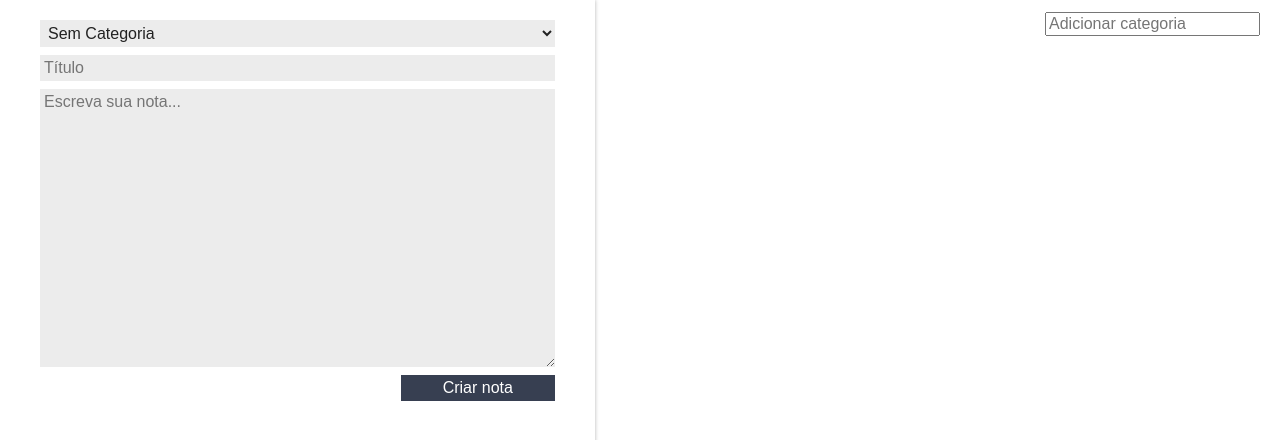
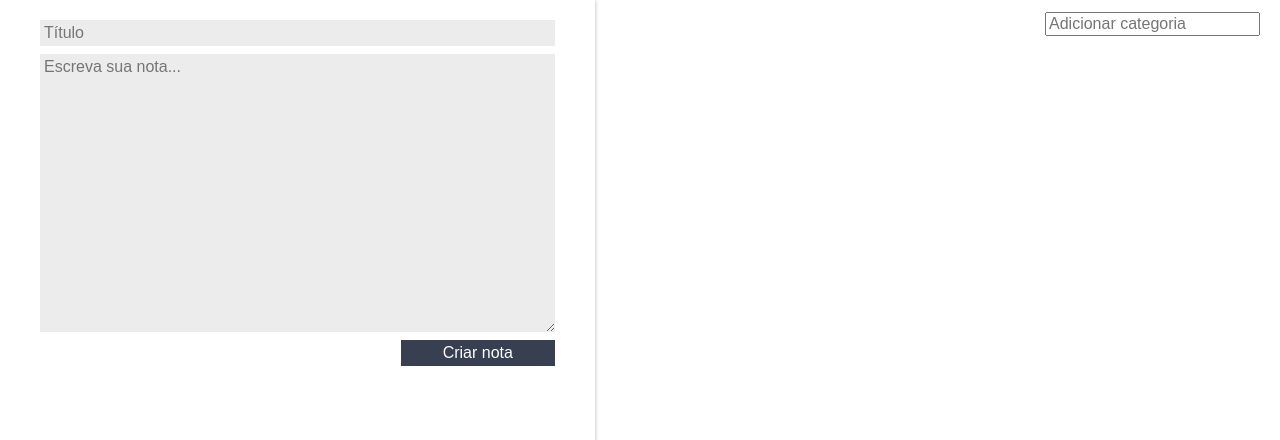
Before and after one commit to vanisantos/note-manager, a React (Create React App) app: page / in a window 1280 px wide. Shown: the top 440 px of the page. Built offline with nearby package versions, Linux system fonts and the light colour scheme.

Commit message:
Revert "add category to card"
This reverts commit 83e33114e98cd53bf7998c9564dcaabb2bef9a9f.

```diff
--- a/src/App.js
+++ b/src/App.js
@@ -14,11 +14,10 @@ class App extends Component {
     };
   }
 
-  createNote(title, text, category) {
+  createNote(title, text) {
     const newNote = {
       title,
-      text,
-      category
+      text
     }
 
     const newNoteList = [...this.state.notes, newNote]
@@ -53,10 +52,7 @@ class App extends Component {
   render() {
     return (
       <section className="contend">
-        <FormRegister
-          categories={this.state.categories}
-          createNote={this.createNote.bind(this)}
-        />
+        <FormRegister createNote={this.createNote.bind(this)}/>
         <main className="main-contend">
           <CategoriesList
             addCategory={this.addCategory.bind(this)}
--- a/src/Components/CardNote/CardNote.jsx
+++ b/src/Components/CardNote/CardNote.jsx
@@ -15,7 +15,6 @@ class CardNote extends Component {
         <header className="card-note_header">
           <h3 className="card-note_title">{this.props.title}</h3>
           <DeleteSVG onClick={this.delete.bind(this)}/>
-          <h4>{this.props.category}</h4>
         </header>
         <p className="card-note_text">{this.props.text}</p>
       </section>
--- a/src/Components/FormRegister/FormRegister.jsx
+++ b/src/Components/FormRegister/FormRegister.jsx
@@ -7,7 +7,6 @@ class FormRegister extends Component {
     super(props);
     this.title = "";
     this.noteText = "";
-    this.category= "Sem Categoria";
   }
 
   _handleTitleChange(event) {
@@ -20,15 +19,10 @@ class FormRegister extends Component {
     this.noteText = event.target.value;
   }
 
-  _handleCategoryChange(event) {
-    event.stopPropagation();
-    this.category = event.target.value;
-  }
-
   _createNote(event) {
     event.preventDefault();
     event.stopPropagation();
-    this.props.createNote(this.title, this.noteText, this.category);
+    this.props.createNote(this.title, this.noteText);
   }
 
   render() {
@@ -37,15 +31,6 @@ class FormRegister extends Component {
         className="form-register"
         onSubmit={this._createNote.bind(this)}
       >
-        <select
-          onChange={this._handleCategoryChange.bind(this)}
-          className="form-register_input"
-        >
-          <option>Sem Categoria</option>
-          {this.props.categories.map(category => {
-            return <option>{category}</option>
-          })}
-        </select>
         <input
           type="text"
           placeholder="Título"
--- a/src/Components/NoteList/NoteList.jsx
+++ b/src/Components/NoteList/NoteList.jsx
@@ -14,9 +14,7 @@ class NoteList extends Component {
                 index={index}
                 deleteNote={this.props.deleteNote}
                 title={note.title}
-                text={note.text}
-                category={note.category}
-              />
+                text={note.text}/>
             </li>
             )
           })
```
